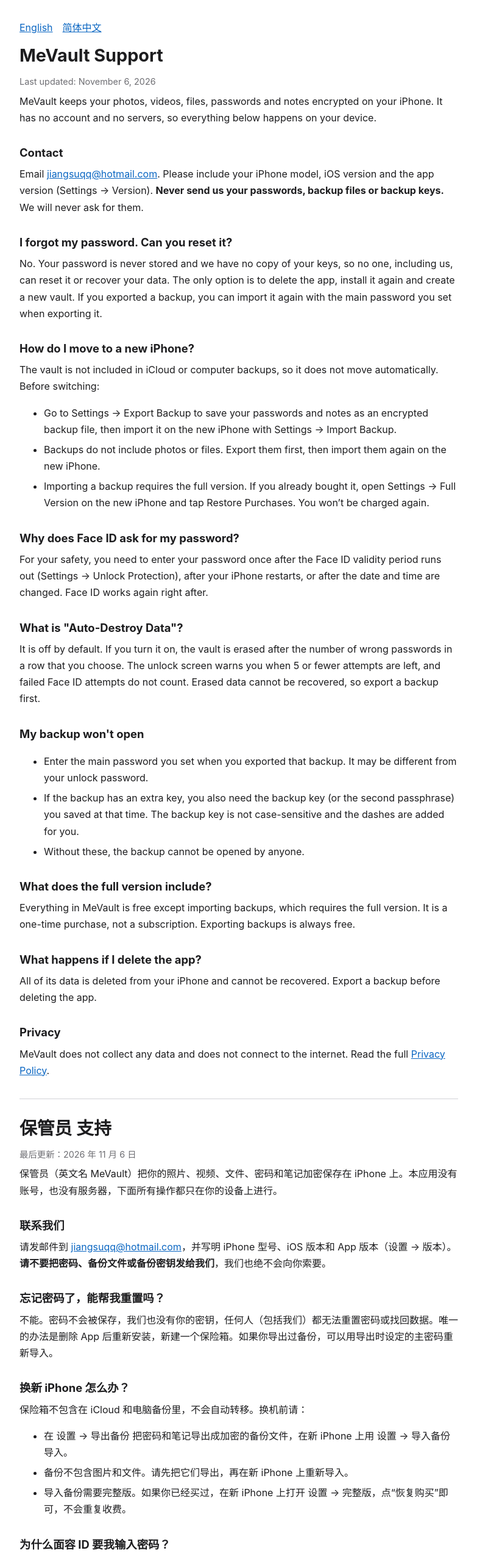
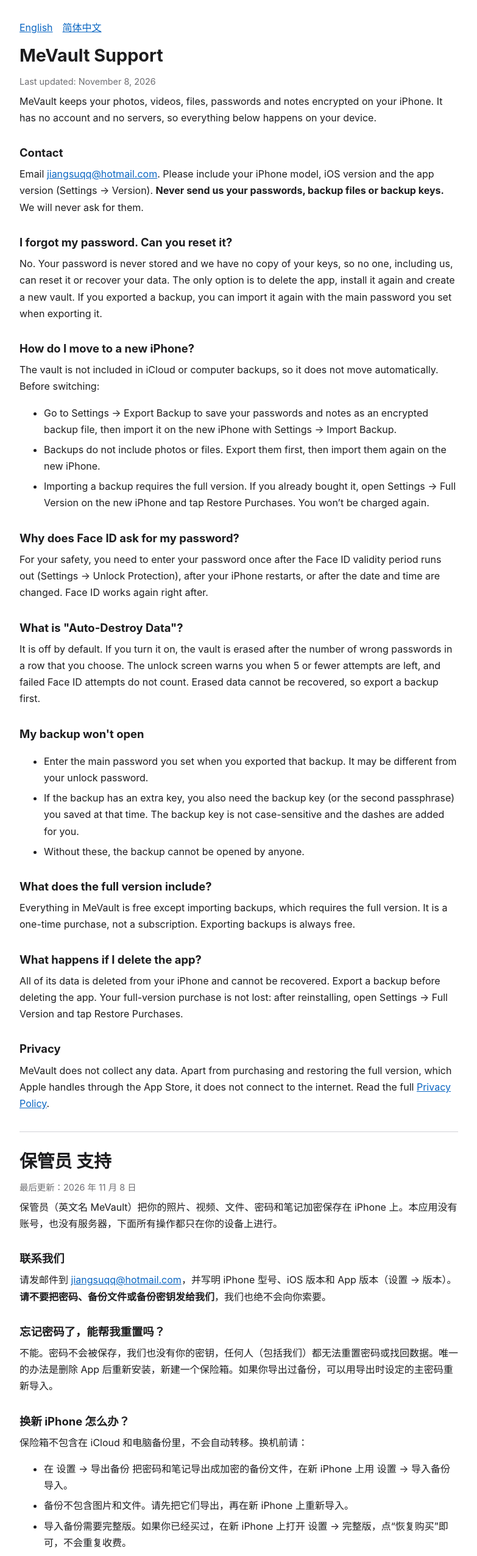
Before and after one commit to myzhangsanxiao/mevault-privacy, a plain HTML site: page support/index.html in a window 1280 px wide. Shown: the top 2551 px of the page at 61% size, without its empty margins (248-1031 px from the left). Drawn offline with Linux system fonts and the light colour scheme.

Commit message:
Add files via upload

```diff
--- a/support/index.html
+++ b/support/index.html
@@ -28,7 +28,7 @@
 
 <section id="en" style="border-top:none;margin-top:8px;padding-top:0">
 <h1>MeVault Support</h1>
-<p class="muted">Last updated: November 6, 2026</p>
+<p class="muted">Last updated: November 8, 2026</p>
 
 <p>MeVault keeps your photos, videos, files, passwords and notes encrypted on your iPhone. It has no account and no servers, so everything below happens on your device.</p>
 
@@ -63,15 +63,15 @@
 <p>Everything in MeVault is free except importing backups, which requires the full version. It is a one-time purchase, not a subscription. Exporting backups is always free.</p>
 
 <h2>What happens if I delete the app?</h2>
-<p>All of its data is deleted from your iPhone and cannot be recovered. Export a backup before deleting the app.</p>
+<p>All of its data is deleted from your iPhone and cannot be recovered. Export a backup before deleting the app. Your full-version purchase is not lost: after reinstalling, open Settings → Full Version and tap Restore Purchases.</p>
 
 <h2>Privacy</h2>
-<p>MeVault does not collect any data and does not connect to the internet. Read the full <a href="https://myzhangsanxiao.github.io/mevault-privacy/">Privacy Policy</a>.</p>
+<p>MeVault does not collect any data. Apart from purchasing and restoring the full version, which Apple handles through the App Store, it does not connect to the internet. Read the full <a href="https://myzhangsanxiao.github.io/mevault-privacy/">Privacy Policy</a>.</p>
 </section>
 
 <section id="zh">
 <h1>保管员 支持</h1>
-<p class="muted">最后更新：2026 年 11 月 6 日</p>
+<p class="muted">最后更新：2026 年 11 月 8 日</p>
 
 <p>保管员（英文名 MeVault）把你的照片、视频、文件、密码和笔记加密保存在 iPhone 上。本应用没有账号，也没有服务器，下面所有操作都只在你的设备上进行。</p>
 
@@ -106,10 +106,10 @@
 <p>除了导入备份，保管员的所有功能都免费。导入备份需要完整版，一次购买，不是订阅。导出备份始终免费。</p>
 
 <h2>删除 App 会怎样？</h2>
-<p>App 里的全部数据会从 iPhone 上删除，无法恢复。删除前请先导出备份。</p>
+<p>App 里的全部数据会从 iPhone 上删除，无法恢复。删除前请先导出备份。已购买的完整版不会丢失，重新安装后打开 设置 → 完整版，点“恢复购买”即可。</p>
 
 <h2>隐私</h2>
-<p>本应用不收集任何数据，也不联网。完整内容请看 <a href="https://myzhangsanxiao.github.io/mevault-privacy/">隐私政策</a>。</p>
+<p>本应用不收集任何数据。除了购买和恢复购买完整版由 Apple 通过 App Store 处理外，本应用不联网。完整内容请看 <a href="https://myzhangsanxiao.github.io/mevault-privacy/">隐私政策</a>。</p>
 </section>
 
 </main>
```
